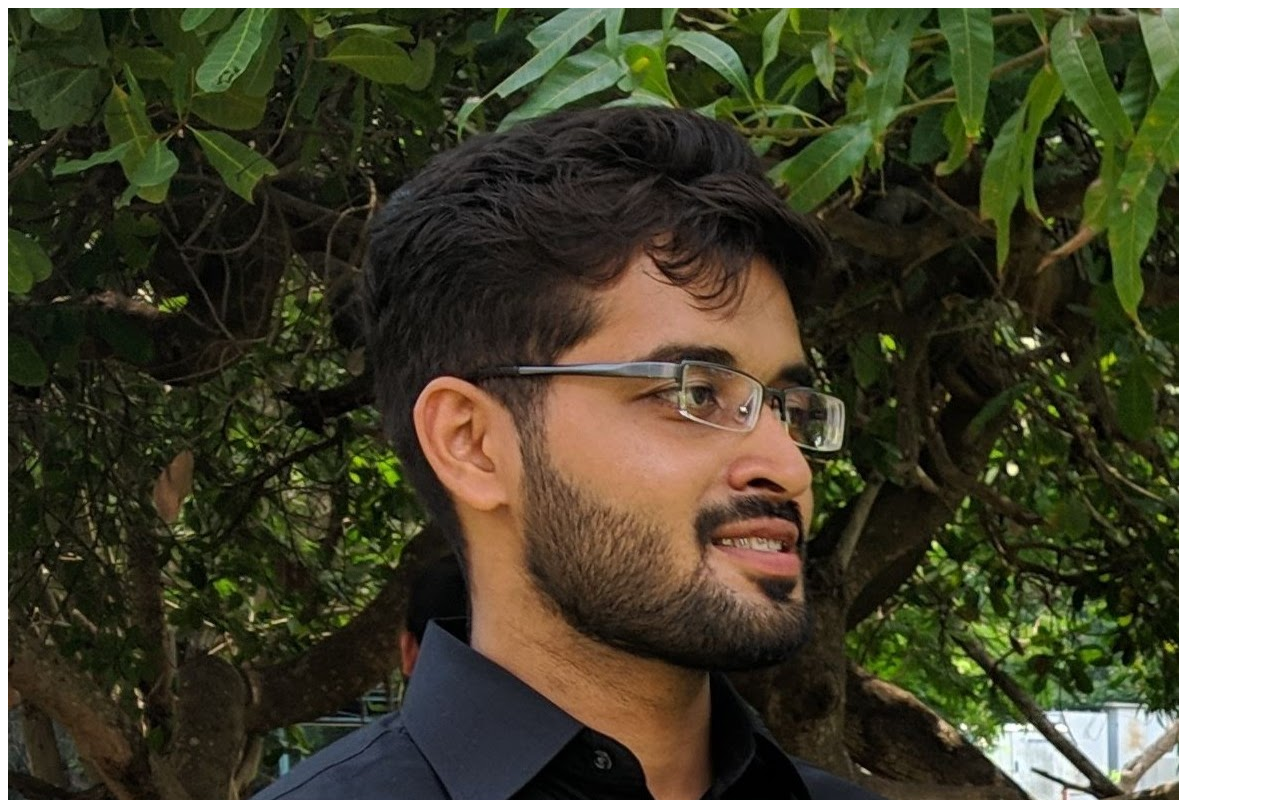
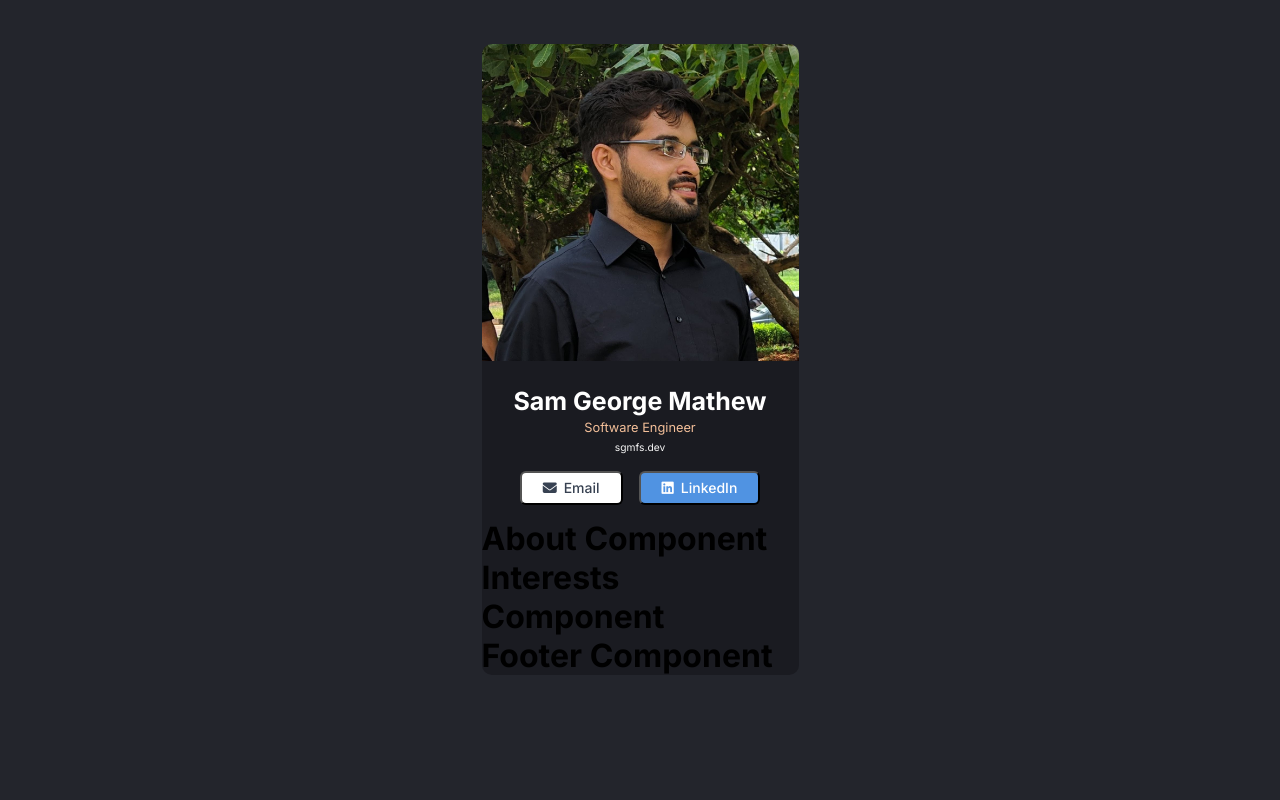
Before and after one commit to SGM-dev/digital-business-card, a React (Vite) app: page / in a window 1280 px wide. Shown: the top 800 px of the page. Built offline with nearby package versions, Linux system fonts and the light colour scheme.

Commit message:
build Information component

```diff
--- a/src/Information.jsx
+++ b/src/Information.jsx
@@ -5,8 +5,20 @@ import profile from "./assets/profile.jpg";
 export default function Information() {
   return (
     <header>
-      <img src={profile} alt="Photo of Sam"  className="info--img"/>
-
+      <img src={profile} alt="Photo of Sam" className="info-img" />
+      <h1 className="info-name">Sam George Mathew</h1>
+      <h2 className="info-role">Software Engineer</h2>
+      <a href="sgmfs.dev" className="info-website">
+        sgmfs.dev
+      </a>
+      <div className="contact-btns">
+        <button className="btn mail-btn">
+          <i class="fa-solid fa-envelope"></i>Email
+        </button>
+        <button className="btn linkedin-btn">
+          <i class="fa-brands fa-linkedin"></i>LinkedIn
+        </button>
+      </div>
     </header>
   );
 }
--- a/src/style.css
+++ b/src/style.css
@@ -0,0 +1,87 @@
+* {
+  box-sizing: border-box;
+  margin: 0;
+  padding: 0;
+  font-family: "Inter", sans-serif;
+}
+
+body {
+  background: #23252c;
+  padding: 2.75em;
+}
+
+.container {
+  width: 317px;
+  margin: 0 auto;
+  background: #1a1b21;
+  border-radius: 10px;
+}
+
+header {
+  display: flex;
+  flex-direction: column;
+  align-items: center;
+  justify-content: center;
+}
+
+.info-img {
+  width: 100%;
+  border-radius: 10px 10px 0 0;
+}
+
+.info-name {
+  color: #fff;
+  text-align: center;
+  font-family: Inter;
+  font-size: 1.5625rem;
+  font-weight: 700;
+  margin-top: 1em;
+}
+
+.info-role {
+  color: #f3bf99;
+  text-align: center;
+  font-size: 0.8rem;
+  font-weight: 400;
+  margin-top: 0.3em;
+}
+
+.info-website {
+  color: #f5f5f5;
+  text-align: center;
+  font-size: 0.64rem;
+  font-weight: 400;
+  line-height: 150%;
+  text-decoration: none;
+  cursor: pointer;
+  margin-top: 0.5em;
+}
+
+.contact-btns {
+  display: flex;
+  gap: 1em;
+  margin-top: 1em;
+}
+
+.btn {
+  border-radius: 6px;
+  padding: 0.5em 1.5em;
+  font-size: 0.875rem;
+  font-weight: 500;
+  line-height: 1rem; /* 114.286% */
+  display: flex;
+  gap: 0.5em;
+  align-items: center;
+  margin-bottom: 1em;
+  cursor: pointer;
+}
+
+.mail-btn {
+  color: #374151;
+  background-color: #fff;
+}
+
+.linkedin-btn {
+  color: #fff;
+  background-color: #5093e2;
+}
```
